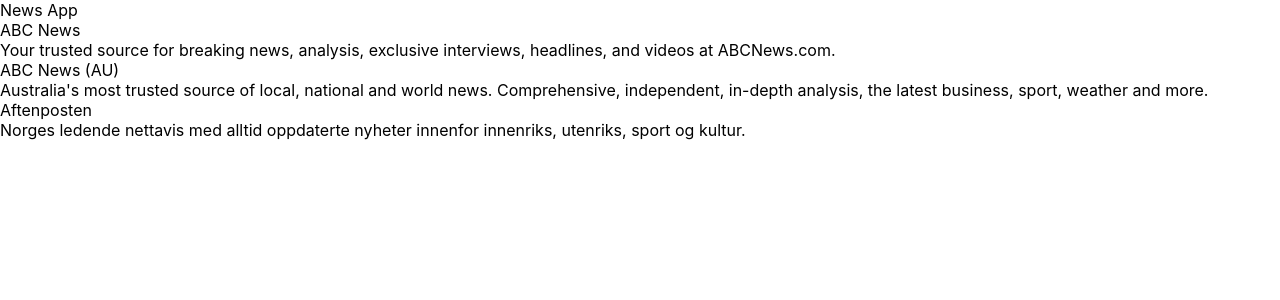
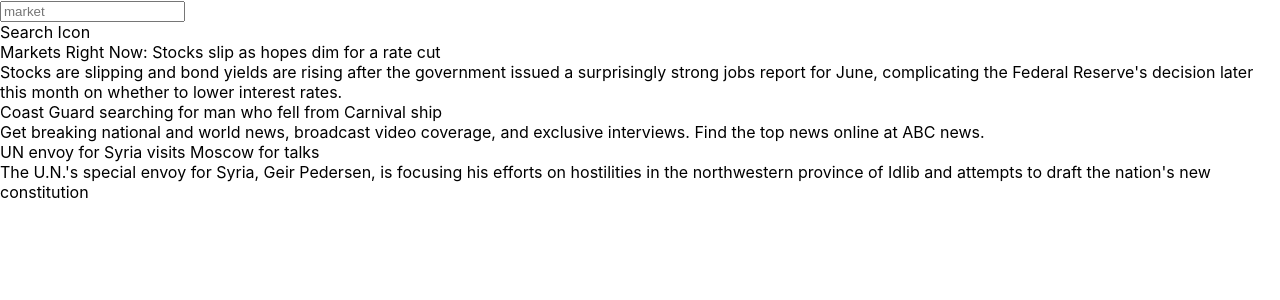
Before and after one commit to aanndch/News-App, a React (Create React App) app: page /news/abc-news in a window 1280 px wide. Shown: the top 300 px of the page. Built offline with nearby package versions, Linux system fonts and the light colour scheme.

Commit message:
Added routing and channelNews

```diff
--- a/package.json
+++ b/package.json
@@ -5,6 +5,7 @@
   "dependencies": {
     "react": "^16.8.6",
     "react-dom": "^16.8.6",
+    "react-router-dom": "^5.0.1",
     "react-scripts": "3.0.1"
   },
   "scripts": {
--- a/src/App.js
+++ b/src/App.js
@@ -1,13 +1,17 @@
 import React from 'react';
 import './App.css';
 import ChannelList from './components/ChannelList';
+import ChannelNews from './components/ChannelNews';
+import { BrowserRouter as Router, Switch, Route } from 'react-router-dom';
 
 function App() {
   return (
-    <div className="App">
-        News App
-        <ChannelList />
-    </div>
+    <Router>
+      <div className="App">
+        <Route path="/" exact component={ChannelList}/>
+        <Route path="/news/:id" render={props => <ChannelNews {...props} />}/>
+      </div>
+    </Router>
   );
 }
 
--- a/src/components/ChannelList.js
+++ b/src/components/ChannelList.js
@@ -1,12 +1,13 @@
-import React from 'react';
+import React, { Component } from 'react';
+import {Link} from 'react-router-dom'
 
-export default class ChannelList extends React.Component {
+export default class ChannelList extends Component {
 
     constructor() {
         super();
         this.state = {
             loading: true,
-            search: '',
+            // search: '',
             channels: null
         };
     }
@@ -67,12 +68,18 @@ export default class ChannelList extends React.Component {
             channelList = <div>Loading GIF</div>;
         } else {
             channelList = this.state.channels.map(item => {
-                return <div key={item.id}><div className="channel-name">{item.name}</div><div className="channel-desc">{item.description}</div></div>;
+                return (<Link to={`/news/${item.id}`} key={item.id}>
+                            <div className="channel">
+                                <div className="channel-name">{item.name}</div>
+                                <div className="channel-desc">{item.description}</div>
+                            </div>
+                        </Link>);
             })
         }
 
         return (
             <div>
+                <div>News App</div>
                 {/* <div>
                     <input type='text' name='channelSearch' placeholder='Times Now' maxLength='30'></input>
                     <div>Search Icon</div>
--- /dev/null
+++ b/src/components/ChannelNews.js
@@ -0,0 +1,99 @@
+import React, { Component } from 'react';
+
+export default class ChannelNews extends Component {
+
+    constructor() {
+        super();
+        this.state = {
+            loading: true,
+            search: '',
+
+        }
+    }
+
+    async componentDidMount() {
+        // const id = this.props.match.params.id;
+        // const apiKey = "297b81fe0c1b415f975e7b79dc820556";
+        // const url = `https://newsapi.org/v2/everything?sources=${id}&apiKey=${apiKey}`;
+        // const response = await fetch(url);
+        // const data = await response.json();
+
+        const data =
+            {
+                "status": "ok",
+                "totalResults": 6621,
+                "articles":
+                [{
+                    "source": {
+                        "id": "abc-news",
+                        "name": "ABC News"
+                    },
+                    "author": "The Associated Press",
+                    "title": "Markets Right Now: Stocks slip as hopes dim for a rate cut",
+                    "description": "Stocks are slipping and bond yields are rising after the government issued a surprisingly strong jobs report for June, complicating the Federal Reserve's decision later this month on whether to lower interest rates.",
+                    "url": "https://abcnews.go.com/Business/wireStory/markets-now-stocks-slip-hopes-dim-rate-cut-64148335",
+                    "urlToImage": null,
+                    "publishedAt": "2019-07-05T13:44:09Z",
+                    "content": "The latest on developments in financial markets (all times local):\r\n9:35 a.m.\r\nStocks are slipping and bond yields are rising after the government issued a surprisingly strong jobs report for June, complicating the Federal Reserve's decision later this month … [+568 chars]"
+                    },
+                    {
+                    "source": {
+                        "id": "abc-news",
+                        "name": "ABC News"
+                    },
+                    "author": "The Associated Press",
+                    "title": "Coast Guard searching for man who fell from Carnival ship",
+                    "description": "Get breaking national and world news, broadcast video coverage, and exclusive interviews. Find the top news online at ABC news.",
+                    "url": "https://abcnews.go.com/US/wireStory/coast-guard-searching-man-fell-carnival-ship-64148134",
+                    "urlToImage": null,
+                    "publishedAt": "2019-07-05T13:28:11Z",
+                    "content": "The U.S. Coast Guard is searching for a 37-year-old man who apparently fell overboard from the cruise ship Carnival Victory.\r\nThe agency says it was notified Thursday that a Carnival cruise ship crewmember fell overboard about 30 miles (48 kilometers) northwe… [+148 chars]"
+                    },
+                    {
+                    "source": {
+                        "id": "abc-news",
+                        "name": "ABC News"
+                    },
+                    "author": "The Associated Press",
+                    "title": "UN envoy for Syria visits Moscow for talks",
+                    "description": "The U.N.'s special envoy for Syria, Geir Pedersen, is focusing his efforts on hostilities in the northwestern province of Idlib and attempts to draft the nation's new constitution",
+                    "url": "https://abcnews.go.com/International/wireStory/envoy-syria-visits-moscow-talks-64148076",
+                    "urlToImage": "https://s.abcnews.com/images/International/WireAP_ae062147cb6945769a977147e693e0ac_16x9_992.jpg",
+                    "publishedAt": "2019-07-05T13:26:17Z",
+                    "content": "The U.N.'s special envoy for Syria, Geir Pedersen, is focusing his efforts on hostilities in the northwestern province of Idlib and attempts to draft the nation's new constitution.\r\nDuring talks Friday with Russian Foreign Minister Sergey Lavrov, Pedersen voi… [+603 chars]"
+                }]
+            };
+
+        const articles = data.articles.map(article => {
+            return {title: article.title, description: article.description };
+        })
+
+        this.setState({loading: false, articles: articles});
+
+    }
+
+    render() {
+
+        let articles = [];
+        if (this.state.loading) {
+            articles = <div>Loading...</div>
+        } else {
+            articles = this.state.articles.map((article, i) => {
+                return (<div key={i}>
+                            <div>{article.title}</div>
+                            <div>{article.description}</div>
+                        </div>);
+            })
+        }
+
+        return (
+            <div>
+                <div>
+                    <input type='text' name='channelSearch' placeholder='market' maxLength='30'></input>
+                    <div>Search Icon</div>
+                </div>
+                {articles}
+            </div>
+        )
+    }
+}
```
Also changed, not shown: 1 other file (tests, documents, lock files or other folders).
